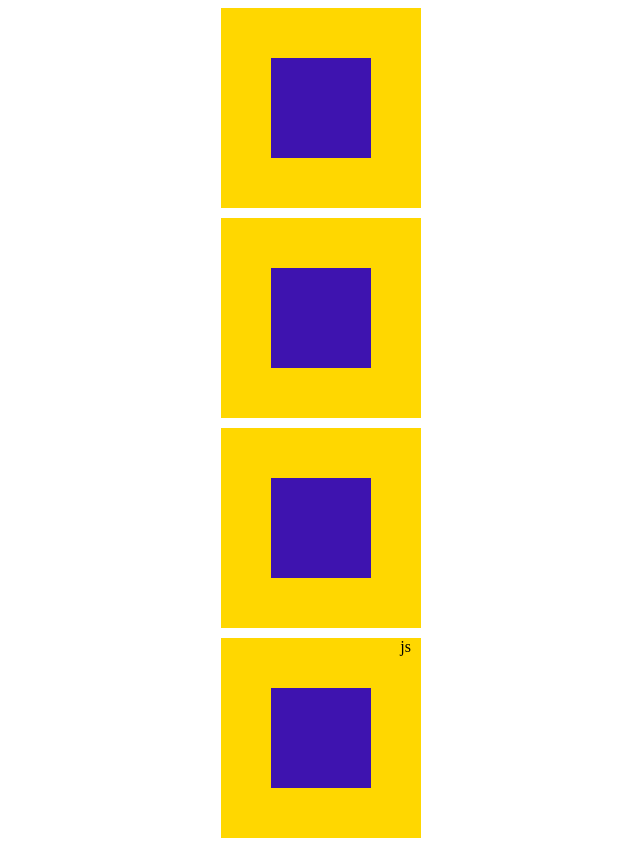
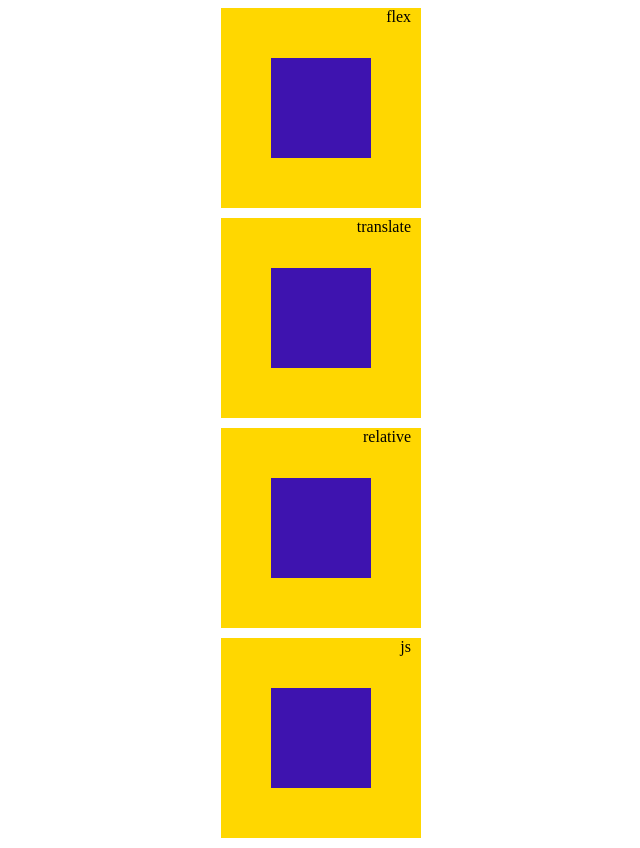
Before and after one commit to fohunoff/neurocity, a plain HTML site: page 7/index.html in a window 1280 px wide. Shown: the whole page, without its empty margins (319-959 px from the left). Drawn offline with Linux system fonts and the light colour scheme.

Commit message:
Seventn missions -- some fixed

```diff
--- a/7/index.html
+++ b/7/index.html
@@ -67,15 +67,15 @@
 <body>
 
   <main class="container">
-    <section class="parent flex">
+    <section class="parent flex" data-name="flex">
       <div class="child"></div>
     </section>
 
-    <section class="parent translate">
+    <section class="parent translate" data-name="translate">
       <div class="child"></div>
     </section>
 
-    <section class="parent relative">
+    <section class="parent relative" data-name="relative">
       <div class="child"></div>
     </section>
 
```
